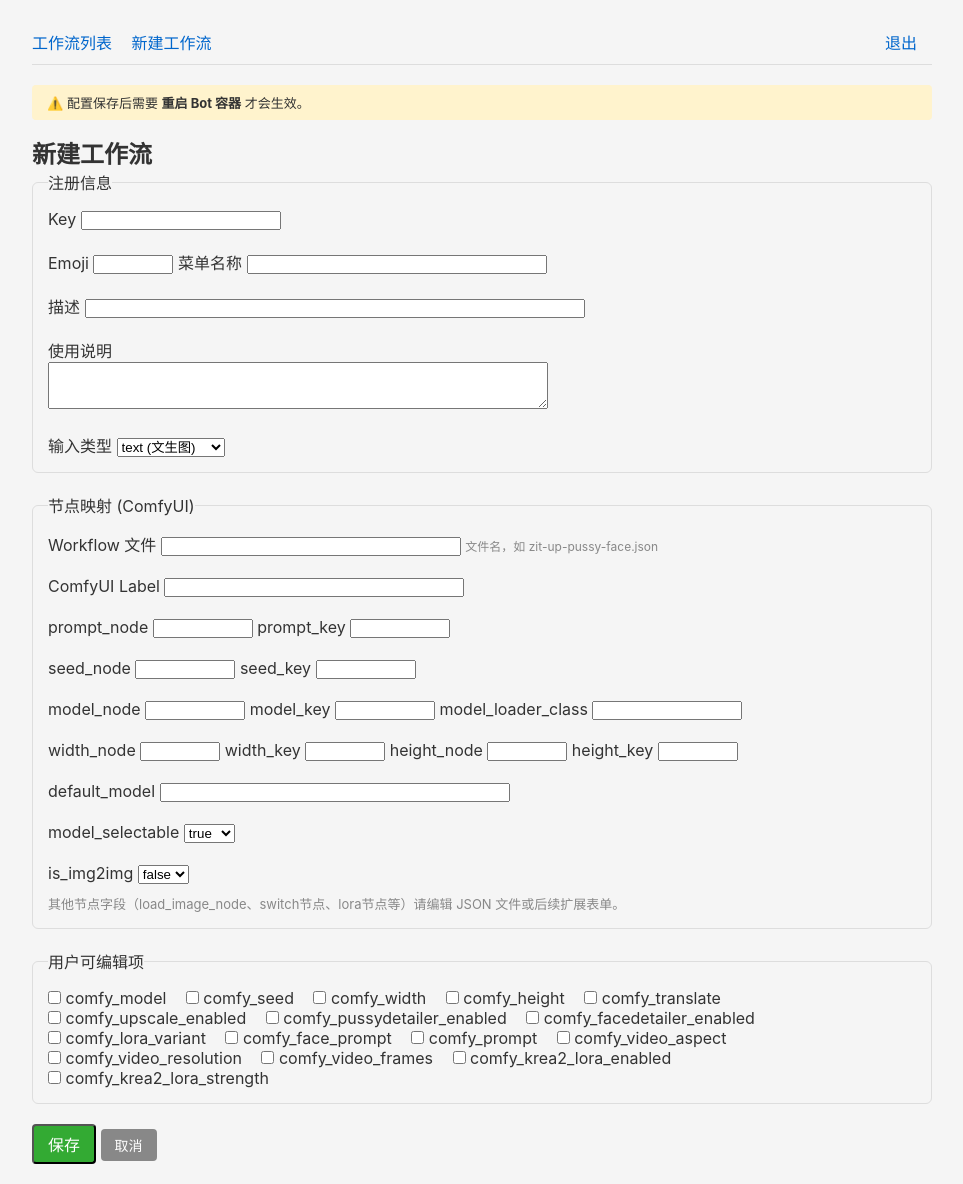
After one commit to ksufer/sd_telegram_bot, a Flask app: page /new in a window 1280 px wide. The commit adds this page. Shown: the whole page, without its empty margins (158-1121 px from the left). Run offline with Flask 3, Linux system fonts and the light colour scheme; the visitor is signed in with stand-in values (Sample User, id 1); parts of the project's set-up code (start-up, migrations or seed data) failed here and were passed over.

Commit message:
feat: 管理页编辑表单 + 禁用/启用/归档操作

```diff
--- a/admin/app.py
+++ b/admin/app.py
@@ -13,7 +13,7 @@ from flask import Flask, redirect, render_template, request, session, url_for
 
 logger = logging.getLogger(__name__)
 
-from admin.paths import WORKFLOW_DIR
+from admin.paths import COMFY_WORKFLOW_DIR, WORKFLOW_DIR
 
 app = Flask(__name__)
 
@@ -133,5 +133,141 @@ def detail_workflow(key: str):
                            file_error=file_error, node_report=node_report)
 
 
+@app.route("/new", methods=["GET", "POST"])
+@login_required
+@require_csrf
+def new_workflow():
+    import re
+    from admin.workflow_store import save_workflow, load_workflow, build_comfy_from_form
+
+    error = None
+    if request.method == "POST":
+        key = request.form.get("key", "").strip()
+        if not re.fullmatch(r"[a-z0-9_-]+", key):
+            error = "key 只能包含小写字母、数字、短横线、下划线"
+        elif load_workflow(key):
+            error = f"工作流 '{key}' 已存在"
+        else:
+            error = _validate_form(request.form)
+        if not error:
+            comfy = build_comfy_from_form(request.form)
+            comfy["workflow_file"] = request.form.get("workflow_file", "").strip()
+            comfy["is_img2img"] = request.form.get("is_img2img") == "true"
+            comfy["label"] = request.form.get("comfy_label", "").strip()
+            comfy["model_selectable"] = request.form.get("model_selectable") == "true"
+
+            uc = request.form.getlist("user_configurable")
+            data = {
+                "schema_version": 1,
+                "key": key,
+                "enabled": True,
+                "menu": {
+                    "emoji": request.form.get("menu_emoji", "").strip(),
+                    "label": request.form.get("menu_label", "").strip(),
+                    "description": request.form.get("menu_description", "").strip(),
+                    "how_to": request.form.get("menu_how_to", "").strip(),
+                    "input_type": request.form.get("menu_input_type", "text"),
+                    "backend": "comfyui",
+                },
+                "comfy": comfy,
+                "user_configurable": uc,
+            }
+            save_workflow(data)
+            return redirect(url_for("detail_workflow", key=key))
+    return render_template("form.html", wf=None, error=error,
+                           uc_options=_ALL_UC_OPTIONS)
+
+
+def _validate_form(form) -> str | None:
+    """返回错误消息或 None。"""
+    if not form.get("menu_label", "").strip():
+        return "菜单名称不能为空"
+    if not form.get("menu_description", "").strip():
+        return "描述不能为空"
+    if form.get("menu_input_type", "text") not in ("text", "photo"):
+        return "输入类型只能是 text 或 photo"
+    wf_file = form.get("workflow_file", "").strip()
+    if not wf_file:
+        return "workflow_file 不能为空"
+    if "/" in wf_file or "\\" in wf_file or ".." in wf_file:
+        return "workflow_file 不允许路径"
+    if not (COMFY_WORKFLOW_DIR / wf_file).exists():
+        return f"workflow 文件不存在: {wf_file}"
+    return None
+
+
+@app.route("/edit/<key>", methods=["GET", "POST"])
+@login_required
+@require_csrf
+def edit_workflow(key: str):
+    from admin.workflow_store import load_workflow, save_workflow, build_comfy_from_form
+
+    data = load_workflow(key)
+    if data is None:
+        return "工作流不存在", 404
+
+    error = None
+    if request.method == "POST":
+        comfy = build_comfy_from_form(request.form)
+        comfy["workflow_file"] = request.form.get("workflow_file", "").strip()
+        comfy["is_img2img"] = request.form.get("is_img2img") == "true"
+        comfy["label"] = request.form.get("comfy_label", "").strip()
+        comfy["model_selectable"] = request.form.get("model_selectable") == "true"
+
+        uc = request.form.getlist("user_configurable")
+        data["menu"] = {
+            "emoji": request.form.get("menu_emoji", "").strip(),
+            "label": request.form.get("menu_label", "").strip(),
+            "description": request.form.get("menu_description", "").strip(),
+            "how_to": request.form.get("menu_how_to", "").strip(),
+            "input_type": request.form.get("menu_input_type", "text"),
+            "backend": "comfyui",
+        }
+        data["comfy"] = comfy
+        data["user_configurable"] = uc
+        save_workflow(data)
+        return redirect(url_for("detail_workflow", key=key))
+
+    return render_template("form.html", wf=data, error=error,
+                           uc_options=_ALL_UC_OPTIONS)
+
+
+ALL_UC_OPTIONS = [
+    "comfy_model", "comfy_seed", "comfy_width", "comfy_height",
+    "comfy_translate", "comfy_upscale_enabled", "comfy_pussydetailer_enabled",
+    "comfy_facedetailer_enabled", "comfy_lora_variant", "comfy_face_prompt",
+    "comfy_prompt", "comfy_video_aspect", "comfy_video_resolution",
+    "comfy_video_frames", "comfy_krea2_lora_enabled", "comfy_krea2_lora_strength",
+]
+_ALL_UC_OPTIONS = ALL_UC_OPTIONS
+
+
+@app.route("/disable/<key>", methods=["POST"])
+@login_required
+@require_csrf
+def disable_handler(key: str):
+    from admin.workflow_store import disable_workflow
+    disable_workflow(key)
+    return redirect(url_for("list_workflows"))
+
+
+@app.route("/enable/<key>", methods=["POST"])
+@login_required
+@require_csrf
+def enable_handler(key: str):
+    from admin.workflow_store import enable_workflow
+    enable_workflow(key)
+    return redirect(url_for("list_workflows"))
+
+
+@app.route("/archive/<key>", methods=["POST"])
+@login_required
+@require_csrf
+def archive_handler(key: str):
+    from admin.workflow_store import archive_workflow
+    archive_workflow(key)
+    return redirect(url_for("list_workflows"))
+
+
 if __name__ == "__main__":
     app.run(host="0.0.0.0", port=8080, debug=False)
--- /dev/null
+++ b/admin/templates/form.html
@@ -0,0 +1,103 @@
+{% extends "base.html" %}
+{% block title %}{{ "编辑" if wf else "新建" }}工作流{% endblock %}
+{% block content %}
+<h2>{{ "编辑" if wf else "新建" }}工作流</h2>
+
+{% if error %}<p style="color:red;">{{ error }}</p>{% endif %}
+
+<form method="POST">
+    <input type="hidden" name="_csrf_token" value="{{ csrf_token() }}">
+    <fieldset style="margin-bottom:20px; padding:15px; border:1px solid #ddd; border-radius:6px;">
+        <legend>注册信息</legend>
+        <label>Key <input name="key" value="{{ wf.key if wf else '' }}"
+               {% if wf %}readonly{% endif %} required pattern="[a-z0-9_-]+"
+               style="width:200px;"></label><br><br>
+        <label>Emoji <input name="menu_emoji" value="{{ wf.menu.emoji if wf else '' }}"
+               style="width:80px;"></label>
+        <label>菜单名称 <input name="menu_label" value="{{ wf.menu.label if wf else '' }}"
+               required style="width:300px;"></label><br><br>
+        <label>描述 <input name="menu_description" value="{{ wf.menu.description if wf else '' }}"
+               required style="width:500px;"></label><br><br>
+        <label>使用说明<br>
+               <textarea name="menu_how_to" rows="3" style="width:500px;">{{ wf.menu.how_to if wf else '' }}</textarea>
+        </label><br><br>
+        <label>输入类型
+            <select name="menu_input_type">
+                <option value="text" {% if wf and wf.menu.input_type=='text' %}selected{% endif %}>text (文生图)</option>
+                <option value="photo" {% if wf and wf.menu.input_type=='photo' %}selected{% endif %}>photo (图生图)</option>
+            </select>
+        </label>
+    </fieldset>
+
+    <fieldset style="margin-bottom:20px; padding:15px; border:1px solid #ddd; border-radius:6px;">
+        <legend>节点映射 (ComfyUI)</legend>
+        <label>Workflow 文件 <input name="workflow_file"
+               value="{{ wf.comfy.workflow_file if wf else '' }}" style="width:300px;"></label>
+        <span style="font-size:12px;color:#888;">文件名，如 zit-up-pussy-face.json</span><br><br>
+
+        <label>ComfyUI Label <input name="comfy_label"
+               value="{{ wf.comfy.label if wf else '' }}" style="width:300px;"></label><br><br>
+
+        <label>prompt_node <input name="prompt_node"
+               value="{{ wf.comfy.prompt_node if wf else '' }}" style="width:100px;"></label>
+        <label>prompt_key <input name="prompt_key"
+               value="{{ wf.comfy.prompt_key if wf else '' }}" style="width:100px;"></label><br><br>
+
+        <label>seed_node <input name="seed_node"
+               value="{{ wf.comfy.seed_node if wf else '' }}" style="width:100px;"></label>
+        <label>seed_key <input name="seed_key"
+               value="{{ wf.comfy.seed_key if wf else '' }}" style="width:100px;"></label><br><br>
+
+        <label>model_node <input name="model_node"
+               value="{{ wf.comfy.model_node if wf else '' }}" style="width:100px;"></label>
+        <label>model_key <input name="model_key"
+               value="{{ wf.comfy.model_key if wf else '' }}" style="width:100px;"></label>
+        <label>model_loader_class <input name="model_loader_class"
+               value="{{ wf.comfy.model_loader_class if wf else '' }}" style="width:150px;"></label><br><br>
+
+        <label>width_node <input name="width_node"
+               value="{{ wf.comfy.width_node if wf else '' }}" style="width:80px;"></label>
+        <label>width_key <input name="width_key"
+               value="{{ wf.comfy.width_key if wf else '' }}" style="width:80px;"></label>
+        <label>height_node <input name="height_node"
+               value="{{ wf.comfy.height_node if wf else '' }}" style="width:80px;"></label>
+        <label>height_key <input name="height_key"
+               value="{{ wf.comfy.height_key if wf else '' }}" style="width:80px;"></label><br><br>
+
+        <label>default_model <input name="default_model"
+               value="{{ wf.comfy.default_model if wf else '' }}" style="width:350px;"></label><br><br>
+
+        <label>model_selectable
+            <select name="model_selectable">
+                <option value="true" {% if wf and wf.comfy.model_selectable %}selected{% endif %}>true</option>
+                <option value="false" {% if wf and not wf.comfy.model_selectable %}selected{% endif %}>false</option>
+            </select>
+        </label><br><br>
+
+        <label>is_img2img
+            <select name="is_img2img">
+                <option value="false" {% if wf and not wf.comfy.is_img2img %}selected{% endif %}>false</option>
+                <option value="true" {% if wf and wf.comfy.is_img2img %}selected{% endif %}>true</option>
+            </select>
+        </label>
+
+        <p style="margin-top:10px;font-size:13px;color:#888;">
+            其他节点字段（load_image_node、switch节点、lora节点等）请编辑 JSON 文件或后续扩展表单。
+        </p>
+    </fieldset>
+
+    <fieldset style="margin-bottom:20px; padding:15px; border:1px solid #ddd; border-radius:6px;">
+        <legend>用户可编辑项</legend>
+        {% for opt in uc_options %}
+        <label style="margin-right:15px; display:inline-block;">
+            <input type="checkbox" name="user_configurable" value="{{ opt }}"
+                   {% if wf and opt in wf.user_configurable %}checked{% endif %}>
+            {{ opt }}
+        </label>
+        {% endfor %}
+    </fieldset>
+
+    <button type="submit" class="btn btn-success" style="font-size:16px;">保存</button>
+    <a href="/" class="btn" style="background:#888;">取消</a>
+</form>
+{% endblock %}
```
Also changed, not shown: admin/templates/list.html (+12 -0 lines), admin/workflow_store.py (added, +81 -0 lines).
